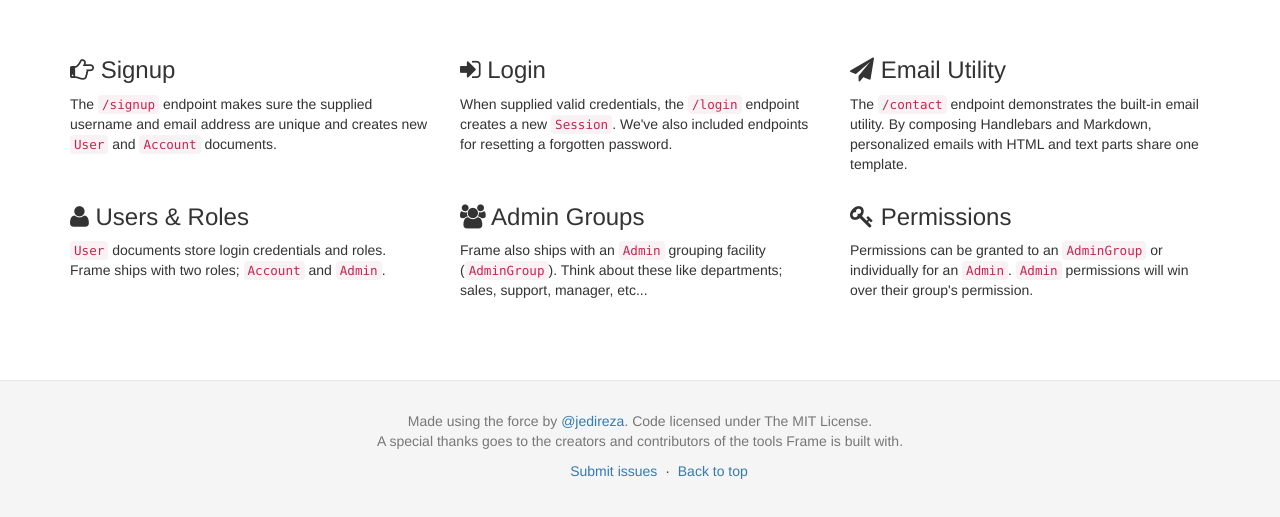
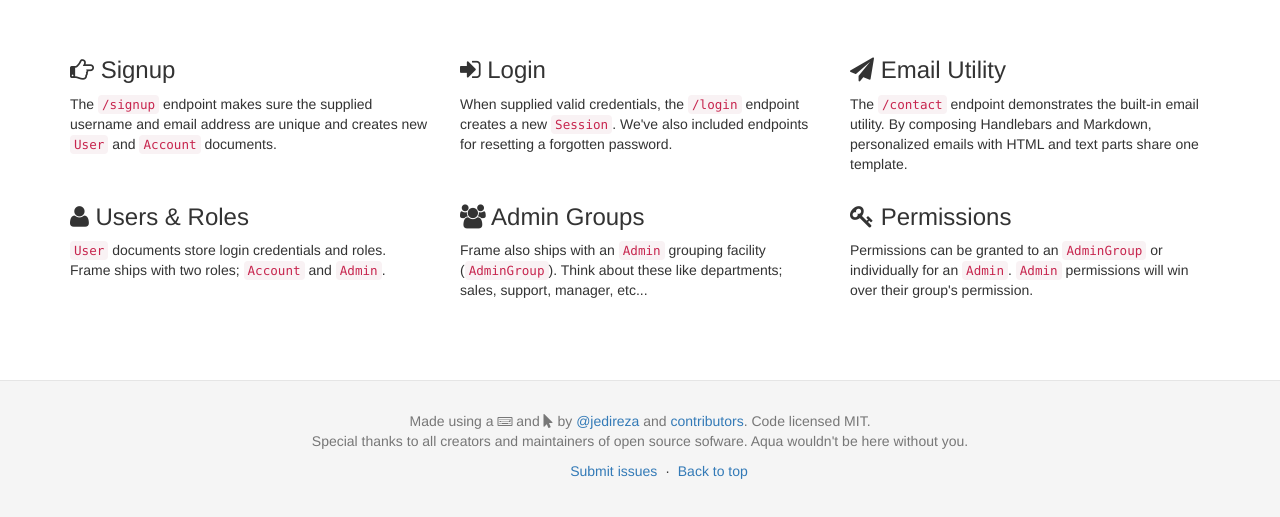
Before and after one commit to jedireza/frame, a website: page src/index.jade in a window 1280 px wide. Shown: the part 700-1217 px from the top of the page. Drawn offline with nearby package versions, Linux system fonts and the light colour scheme; files that its build step writes are made by us from their sources; files whose address does not match are found by name.

Commit message:
updated footer

```diff
--- a/src/index.jade
+++ b/src/index.jade
@@ -74,11 +74,10 @@ html(lang='en')
     footer
       div.container
         p.
-          Made using the force by <a href='http://twitter.com/jedireza', target='_blank'>@jedireza</a>.
-          Code licensed under The MIT License.
+          Made using a <i class="fa fa-keyboard-o"></i> and <i class="fa fa-mouse-pointer"></i> by <a href='http://twitter.com/jedireza', target='_blank'>@jedireza</a> and <a href="https://github.com/jedireza/frame/graphs/contributors">contributors</a>.
+          Code licensed MIT.
         p.
-          A special thanks goes to the creators and contributors of the tools
-          Frame is built with.
+          Special thanks to all creators and maintainers of open source sofware. Aqua wouldn't be here without you.
         ul.footer-links
           li: a(href='https://github.com/jedireza/frame/issues?state=open') Submit issues
           li.muted ·
```
Also changed, not shown: index.html.
